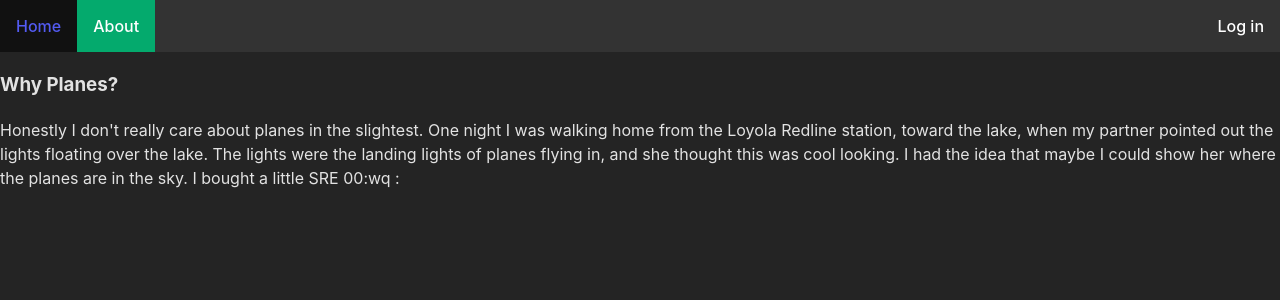
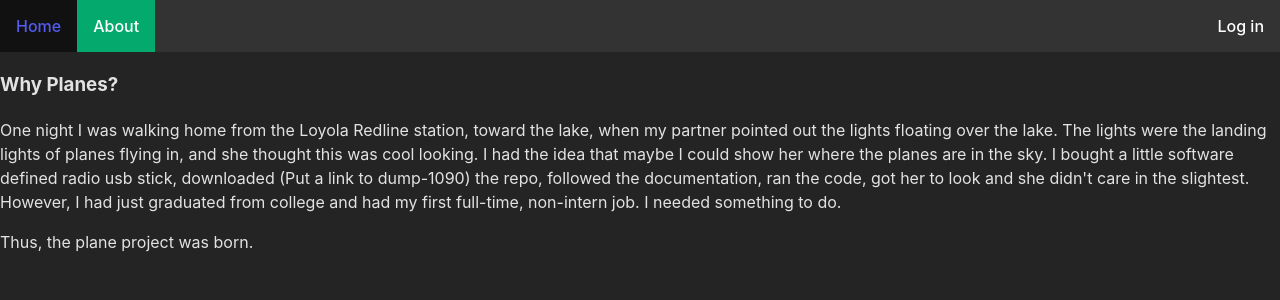
Before and after one commit to InterMW/Website, a React (Vite) app in the folder website/: page /#/about in a window 1280 px wide. Shown: the top 300 px of the page. Built offline with nearby package versions, Linux system fonts and the light colour scheme.

Commit message:
Small changes

```diff
--- a/website/src/About.tsx
+++ b/website/src/About.tsx
@@ -5,12 +5,17 @@ class About extends Component {
         return (
             <div>
                 <h3>Why Planes?</h3>
-                <p>  Honestly I don't really care about planes in the slightest.
-
+                <p>
                 One night I was walking home from the Loyola Redline station, toward the lake, when my partner pointed out the lights floating over the lake.  The lights were the landing lights of planes flying in, and she thought this was cool looking.
 
-                I had the idea that maybe I could show her where the planes are in the sky.  I bought a little SRE     00:wq
-                :</p>
+                I had the idea that maybe I could show her where the planes are in the sky.  I bought a little software defined radio usb stick, downloaded (Put a link to dump-1090) the repo,
+
+                followed the documentation, ran the code, got her to look and she didn't care in the slightest.  However, I had just graduated from college and had my first full-time, non-intern job.  I needed something to do.
+                </p>
+
+                <p>
+                    Thus, the plane project was born.
+                </p>
             </div>
         )
     }
```
